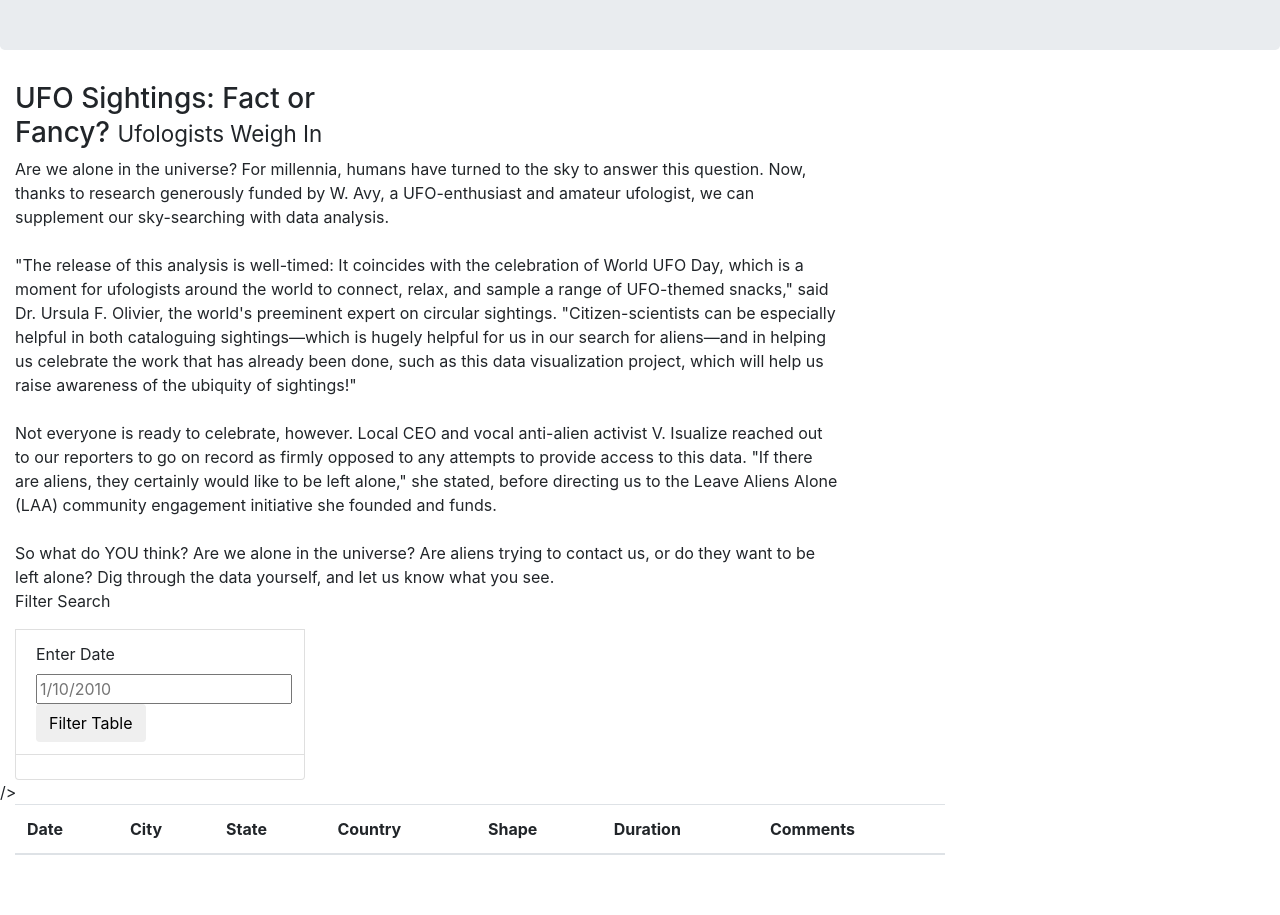
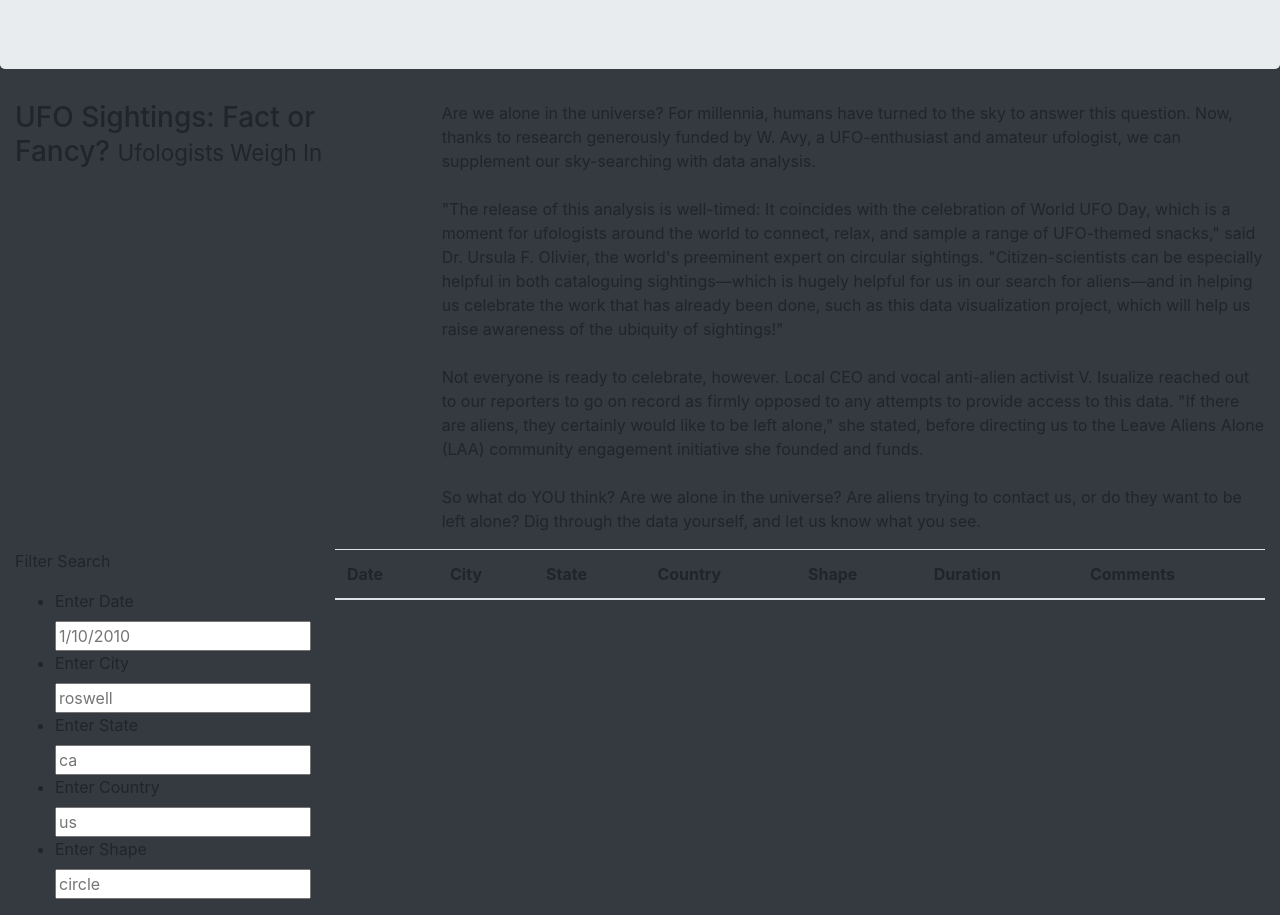
Before and after one commit to cstern28/Module-11-UFOs, a plain HTML site: page index.html in a window 1280 px wide. Shown: the part 190-1105 px from the top of the page. Before the commit the page ends 1061 px from the top, so only its background shows below. Drawn offline with nearby package versions, Linux system fonts and the light colour scheme.

Commit message:
updating with chal info

```diff
--- a/index.html
+++ b/index.html
@@ -10,46 +10,70 @@
     href="https://maxcdn.bootstrapcdn.com/bootstrap/4.0.0/css/bootstrap.min.css"
     integrity="sha384-Gn5384xqQ1aoWXA+058RXPxPg6fy4IWvTNh0E263XmFcJlSAwiGgFAW/dAiS6JXm"
     crossorigin="anonymous"
-    <link rel="stylesheet" href="static/css/style.css">
-    <nav class="navbar navbar-expand-lg">
+    />
+    <link
+    rel="stylesheet" href="static/css/style.css"
+    />
+</head>
+<body class="bg-dark">
+    <nav class="navbar navbar-dark bg-dark navbar-expand-lg">
         <a class="navbar-brand" href="index.html">UFO Sightings</a>
     </nav>
     <div class="jumbotron">
-        <h1>The Truth Is Out There</h1>
+        <h1 class="display-4">The Truth Is Out There</h1>
     </div>
     <div class="container-fluid">
         <div class="row">
-        </div>
-    </div>
             <div class="col-md-4">
                 <h3>UFO Sightings: Fact or Fancy? <small>Ufologists Weigh In</small></h3>
             </div>
             <div class="col-md-8">
-        Are we alone in the universe? For millennia, humans have turned to the sky to answer this question. Now, thanks to research generously funded by W. Avy, a UFO-enthusiast and amateur ufologist, we can supplement our sky-searching with data analysis.<br><br>"The release of this analysis is well-timed: It coincides with the celebration of World UFO Day, which is a moment for ufologists around the world to connect, relax, and sample a range of UFO-themed snacks," said Dr. Ursula F. Olivier, the world's preeminent expert on circular sightings. "Citizen-scientists can be especially helpful in both cataloguing sightings—which is hugely helpful for us in our search for aliens—and in helping us celebrate the work that has already been done, such as this data visualization project, which will help us raise awareness of the ubiquity of sightings!"<br><br>Not everyone is ready to celebrate, however. Local CEO and vocal anti-alien activist V. Isualize reached out to our reporters to go on record as firmly opposed to any attempts to provide access to this data. "If there are aliens, they certainly would like to be left alone," she stated, before directing us to the Leave Aliens Alone (LAA) community engagement initiative she founded and funds.<br><br>So what do YOU think? Are we alone in the universe? Are aliens trying to contact us, or do they want to be left alone? Dig through the data yourself, and let us know what you see.
+                <p>Are we alone in the universe? For millennia, humans have turned to the sky to answer this question. Now, thanks to research generously funded by W. Avy, a UFO-enthusiast and amateur ufologist, we can supplement our sky-searching with data analysis.<br><br>"The release of this analysis is well-timed: It coincides with the celebration of World UFO Day, which is a moment for ufologists around the world to connect, relax, and sample a range of UFO-themed snacks," said Dr. Ursula F. Olivier, the world's preeminent expert on circular sightings. "Citizen-scientists can be especially helpful in both cataloguing sightings—which is hugely helpful for us in our search for aliens—and in helping us celebrate the work that has already been done, such as this data visualization project, which will help us raise awareness of the ubiquity of sightings!"<br><br>Not everyone is ready to celebrate, however. Local CEO and vocal anti-alien activist V. Isualize reached out to our reporters to go on record as firmly opposed to any attempts to provide access to this data. "If there are aliens, they certainly would like to be left alone," she stated, before directing us to the Leave Aliens Alone (LAA) community engagement initiative she founded and funds.<br><br>So what do YOU think? Are we alone in the universe? Are aliens trying to contact us, or do they want to be left alone? Dig through the data yourself, and let us know what you see.</p>
+            </div>
+        </div>
     </div>
     <div class="container-fluid">
         <div class="row">
             <div class="col-md-3">
-            <form>
+                <form class = "list-group bg-dark">
                     <p>Filter Search</p>
-              </form>
-                <li class="list-group-item">
+                    <ul class = "bg-dark">
+                        <li [ tag.]{style="font-family: inherit; font-size: 1rem;"}class="list-group-item">
                             <label for="date">Enter Date</label>
                             <input type="text" placeholder="1/10/2010" id="datetime" />
-                    <button id="filter-btn" type="button" class="btn btn-default">Filter Table</button>
                         </li>
-                <li class="list-group-item">
+
+                        <li [ tag.]{style="font-family: inherit; font-size: 1rem;"}class="list-group-item">
+                            <label for="date">Enter City</label>
+                            <input type="text" placeholder="roswell" id="city" />
+                        </li>
+
+                        <li [ tag.]{style="font-family: inherit; font-size: 1rem;"}class="list-group-item">
+                            <label for="date">Enter State</label>
+                            <input type="text" placeholder="ca" id="state" />
+                        </li>
+
+                        <li [ tag.]{style="font-family: inherit; font-size: 1rem;"}class="list-group-item">
+                            <label for="date">Enter Country</label>
+                            <input type="text" placeholder="us" id="country" />
+                        </li>
+
+                        <li [ tag.]{style="font-family: inherit; font-size: 1rem;"}class="list-group-item">
+                            <label for="date">Enter Shape</label>
+                            <input type="text" placeholder="circle" id="shape" />
+                        </li>
+
+                       <!-- <li class="list-group-item bg-dark" >
+                            <label for="date">Enter Date</label>
+                            <input type="text" placeholder="1/10/2010" id="datetime" {style="font-family: inherit; font-size: 1rem;"} />
 
                         </li>
+                        <li class="list-group-item bg-dark">
+                            <button id="filter-btn" type="button" class="btn btn-dark">Filter Table</button>
+                        </li> -->
+                    </ul>
+                </form>
             </div>
-          <div class="col-md-9">
-
-          </div>
-        </div>
-      </div>
-  />
-</head>
-<body>
             <div class="col-md-9">
                 <table class="table table-striped">
                     <thead>
@@ -66,6 +90,11 @@
                     <tbody></tbody>
                 </table>
             </div>
+        </div>
+    </div>
 
+    <script src="https://cdnjs.cloudflare.com/ajax/libs/d3/4.11.0/d3.js"></script>
+    <script src="static/js/data.js"></script>
+    <script src="static/js/app.js"></script>
 </body>
 </html>
```
Lines whose indentation alone changed are shown as unchanged.
